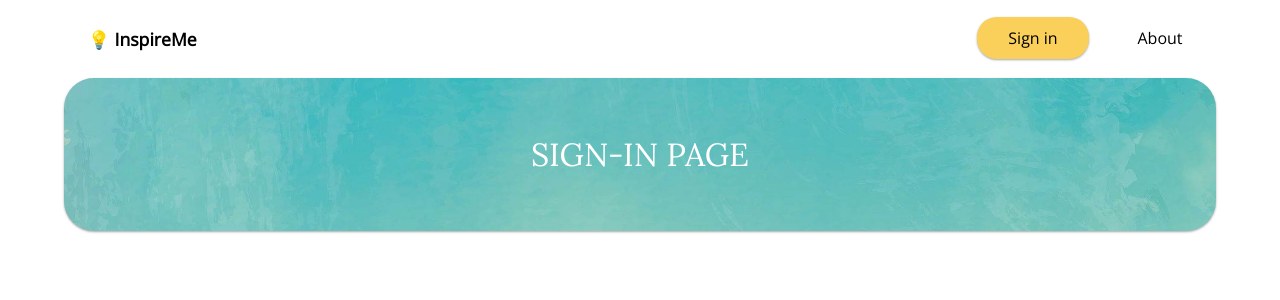
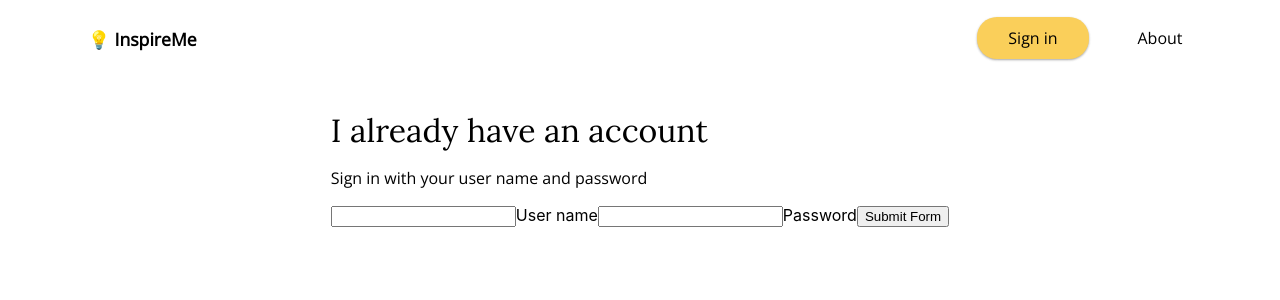
Before and after one commit to etriv/inspireme, a React (Create React App) app: page /sign-in in a window 1280 px wide. Shown: the top 300 px of the page. Built offline with nearby package versions, Linux system fonts and the light colour scheme.

Commit message:
Added basic sign-in component.

```diff
--- /dev/null
+++ b/src/components/sign-in/sign-in.jsx
@@ -0,0 +1,49 @@
+import React from 'react';
+import './sign-in.scss';
+//import styled from 'styled-components';
+//import {main_colors5 as main_colors, shadeHexColor} from '../../modules/main-colors';
+
+class SignIn extends React.Component {
+    constructor(props) {
+        super(props);
+        this.state = {
+            user_name: '',
+            password: ''
+        }
+    }
+
+    handleSubmit = (event) => {
+        event.preventDefault();
+
+        this.setState({name: '', password: ''});
+    }
+
+    handleChange = (event) => {
+        const {name, value} = event.target;
+
+        this.setState({[name]: value});
+    }
+
+    render() {
+        return (
+            <div className="sign-in">
+                <h3>I already have an account</h3>
+                <p>Sign in with your user name and password</p>
+                <form onSubmit={this.handleSubmit}>
+                    <input name="user_name" type="text"
+                        value={this.state.name} required
+                        onChange={this.handleChange} />
+                    <label>User name</label>
+                    <input name="password" type="password"
+                        value={this.state.password} required
+                        onChange={this.handleChange} />
+                    <label>Password</label>
+
+                    <input type="submit" value="Submit Form" />
+                </form>
+            </div>
+        );
+    }
+}
+
+export default SignIn;
--- /dev/null
+++ b/src/components/sign-in/sign-in.scss
@@ -0,0 +1,18 @@
+.sign-in {
+    text-align: left;
+
+    h3 {
+        color: black;
+        font-family: 'Lora', sans;
+        font-size: 2rem;
+        font-weight: 500;
+        margin: 0.5rem 0rem;
+        // word-spacing: 4px;
+        // letter-spacing: 4px;
+    }
+    p {
+        font-family: 'Open Sans', sans-serif;
+        font-size: 1rem;
+        margin: 1rem 0rem;
+    }
+}
--- a/src/pages/sign-in/sign-in-page.jsx
+++ b/src/pages/sign-in/sign-in-page.jsx
@@ -1,12 +1,13 @@
 import React from 'react';
 import './sign-in-page.scss';
-import BoxContainer from '../../components/box-container/box-container';
+import SignIn from '../../components/sign-in/sign-in';
+// import BoxContainer from '../../components/box-container/box-container';
 
 const SignInPage = () => {
     return (
-        <BoxContainer className="sign-in-container">
-            <h3 className="sign-header">SIGN-IN PAGE</h3>
-        </BoxContainer>
+        <div className="sign-in-container">
+            <SignIn></SignIn>
+        </div>
     );
 }
 
--- a/src/pages/sign-in/sign-in-page.scss
+++ b/src/pages/sign-in/sign-in-page.scss
@@ -1,22 +1,9 @@
 .sign-in-container {
-    //border: 1px solid black;
+    // border: 1px dotted black;
     display: flex;
-    flex-direction: column;
+    flex-direction: row;
     justify-content: center;
     align-items: center;
     align-content: center;
     padding: 1.5rem;
 }
-
-.sign-header {
-    color: white;
-    font-family: 'Lora', sans;
-    font-size: 2rem;
-    font-weight: 500;
-    // word-spacing: 4px;
-    // letter-spacing: 4px;
-}
-
-.just-text {
-    font-family: 'Open Sans', sans-serif;
-}
```
